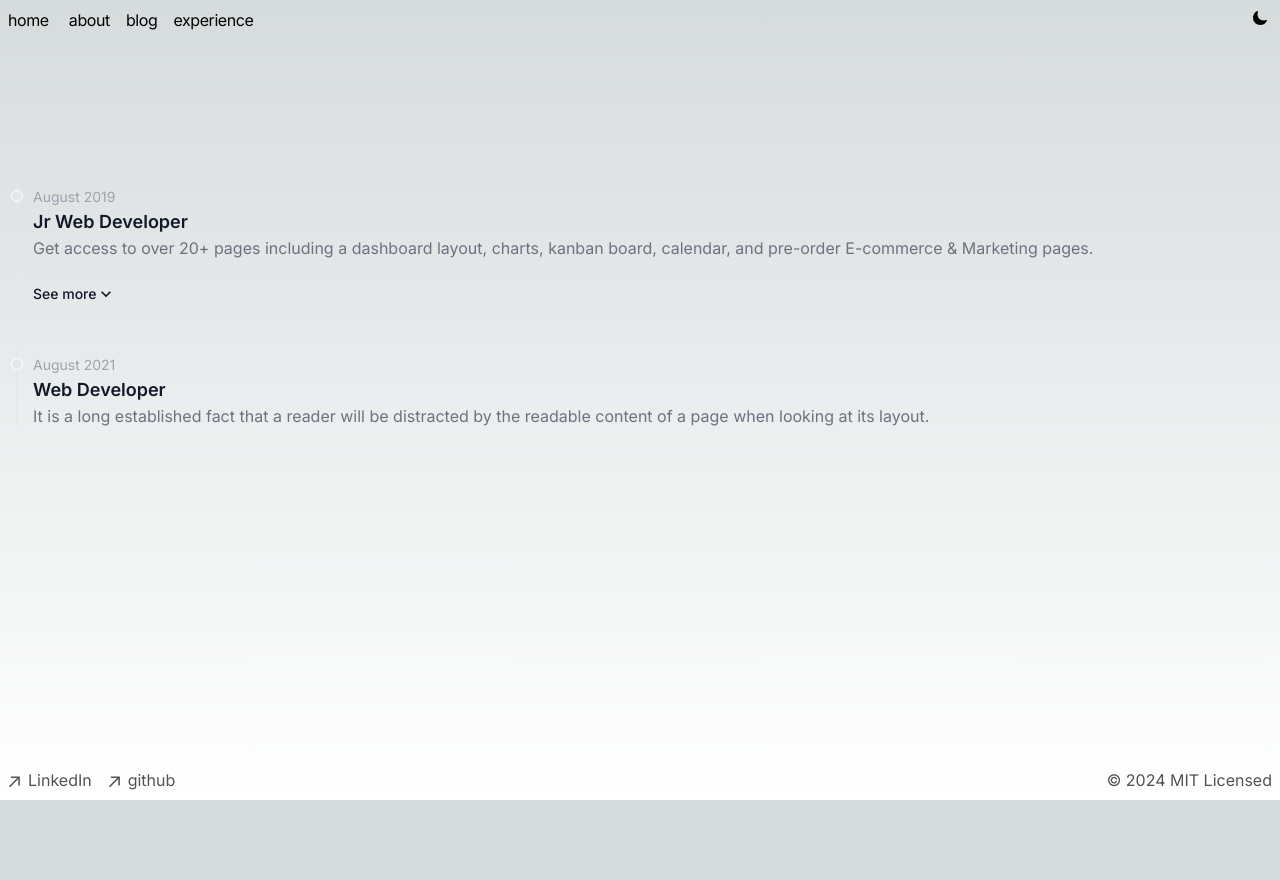
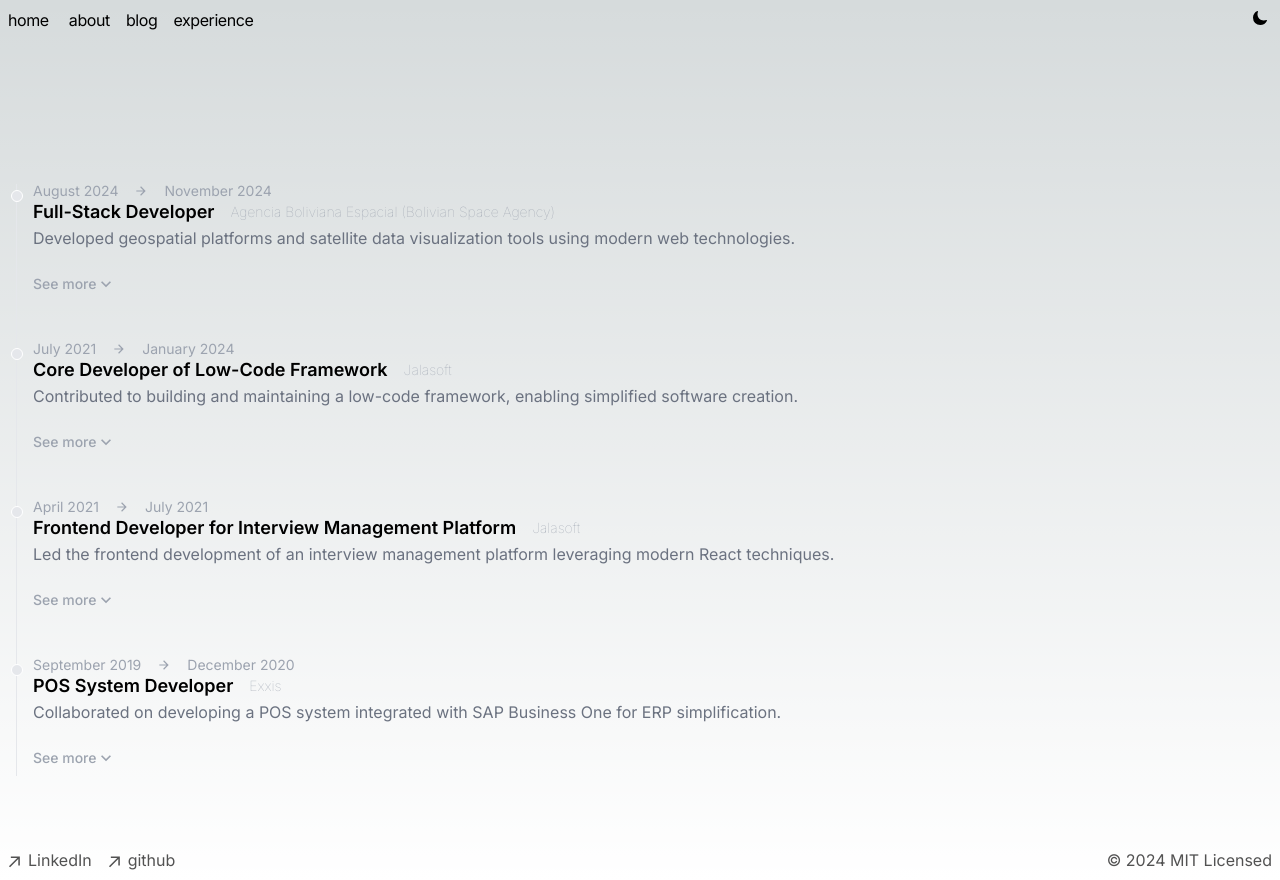
Before and after one commit to tatooin6/portfolio, a Next.js app: page /experience in a window 1280 px wide. Before the commit the page ends 800 px from the top, so only its background shows below. Built offline with nearby package versions, Linux system fonts and the light colour scheme.

Commit message:
Add improvements
- Included expand and show less button
- Improved visibility of json data
- Updated colors to make it visible on light mode

```diff
--- a/src/app/components/MilestoneItem.tsx
+++ b/src/app/components/MilestoneItem.tsx
@@ -2,7 +2,7 @@
 
 import { useState } from "react";
 import { Milestone } from "./Timeline";
-import { MdExpandMore, MdExpandLess } from "react-icons/md";
+import { MdExpandMore, MdExpandLess, MdArrowForward } from "react-icons/md";
 import { titleFormat } from "@/utils/dateUtils";
 
 const MilestoneItem = ({ milestone }: { milestone: Milestone }) => {
@@ -13,11 +13,24 @@ const MilestoneItem = ({ milestone }: { milestone: Milestone }) => {
       <li className="mb-10 ms-4">
         <div className="absolute w-3 h-3 bg-gray-200 rounded-full mt-1.5 -start-1.5 border border-white dark:border-gray-900 dark:bg-gray-700"></div>
         <time className="mb-1 text-sm font-normal leading-none text-gray-400 dark:text-gray-500">
-          {titleFormat(milestone.startDate)}
+          <div className="flex flex-row">
+            <span>{titleFormat(milestone.startDate)}</span>
+            <div className="px-4">
+              <MdArrowForward />
+            </div>
+            <span>{titleFormat(milestone.endDate)}</span>
+          </div>
         </time>
-        <h3 className="text-lg font-semibold text-gray-900 dark:text-white">
-          {milestone.title}
-        </h3>
+        <div className="flex flex-row">
+          <h3 className="text-lg font-semibold dark:text-white pr-4">
+            {milestone.title}
+          </h3>
+          {milestone.company && (
+            <div className="flex flex-col items-center justify-center text-gray-400 dark:text-gray-500">
+              <h3 className="text-sm font-thin">{milestone.company}</h3>
+            </div>
+          )}
+        </div>
         <p className="mb-4 text-base font-normal text-gray-500 dark:text-gray-400">
           {milestone.summary}
         </p>
@@ -30,7 +43,7 @@ const MilestoneItem = ({ milestone }: { milestone: Milestone }) => {
             )}
             <button
               onClick={() => setIsExpanded((isExp) => !isExp)}
-              className="inline-flex items-center py-2 text-sm font-medium text-gray-900 hover:text-blue-700 focus:z-10 focus:outline-none focus:text-blue-700 dark:text-gray-400 dark:hover:text-white"
+              className="inline-flex items-center py-2 text-sm font-medium text-gray-400 hover:text-blue-700 focus:z-10 focus:outline-none focus:text-blue-700 dark:text-gray-400 dark:hover:text-white"
             >
               {isExpanded ? (
                 <>
--- /dev/null
+++ b/src/app/content/experience.json
@@ -0,0 +1,34 @@
+[
+  {
+    "startDate": "2024-08-01",
+    "endDate": "2024-11-30",
+    "title": "Full-Stack Developer",
+    "company": "Agencia Boliviana Espacial (Bolivian Space Agency)",
+    "summary": "Developed geospatial platforms and satellite data visualization tools using modern web technologies.",
+    "extendedDescription": "Implemented a geospatial platform using Angular 12 and NodeJS, optimizing urban planning and decision-making processes. Developed tools for visualizing satellite data with ReactJS and managed Geoserver instances for publishing images and layers. Automated satellite image downloads with Bash and Python, deploying scripts using Docker."
+  },
+  {
+    "startDate": "2021-07-01",
+    "endDate": "2024-01-31",
+    "title": "Core Developer of Low-Code Framework",
+    "company": "Jalasoft",
+    "summary": "Contributed to building and maintaining a low-code framework, enabling simplified software creation.",
+    "extendedDescription": "Developed and maintained a low-code framework using TypeScript, KnockoutJS, and KendoUI to facilitate software creation without advanced technical knowledge. Implemented automated testing with C#, Selenium, and .NET Core in a SCRUM environment. Managed versioning and CI/CD pipelines using Git and Azure DevOps."
+  },
+  {
+    "startDate": "2021-04-01",
+    "endDate": "2021-07-31",
+    "title": "Frontend Developer for Interview Management Platform",
+    "company": "Jalasoft",
+    "summary": "Led the frontend development of an interview management platform leveraging modern React techniques.",
+    "extendedDescription": "Led the frontend development of a platform for managing technical interviews using ReactJS and Redux. Implemented advanced routing, atomic design principles, and automated deployment on a VPS using Docker and GitLab CI/CD. Designed and developed REST APIs for proof of concept and contributed to the global UI/UX design."
+  },
+  {
+    "startDate": "2019-09-01",
+    "endDate": "2020-12-31",
+    "title": "POS System Developer",
+    "company": "Exxis",
+    "summary": "Collaborated on developing a POS system integrated with SAP Business One for ERP simplification.",
+    "extendedDescription": "Developed a POS system integrated with SAP Business One, simplifying ERP operations for non-experienced users. Implemented RESTful APIs using PHP (Yii framework) to ensure efficient backend communication."
+  }
+]
--- a/src/app/experience/page.tsx
+++ b/src/app/experience/page.tsx
@@ -1,28 +1,14 @@
 import React from "react";
 import Timeline from "../components/Timeline";
 import { Milestone } from "../components/Timeline";
+import experienceData from "@/app/content/experience.json";
 
 const Experience = () => {
-  const milestones: Milestone[] = [
-    {
-      startDate: new Date(2019, 7, 11),
-      endDate: new Date(2020, 11, 31),
-      title: "Jr Web Developer",
-      company: "Exxis",
-      summary:
-        "Get access to over 20+ pages including a dashboard layout, charts, kanban board, calendar, and pre-order E-commerce & Marketing pages.",
-      extendedDescription:
-        "Lorem Ipsum is simply dummy text of the printing and typesetting industry. Lorem Ipsum has been the industry's standard dummy text ever since the 1500s, when an unknown printer took a galley of type and scrambled it to make a type specimen book. It has survived not only five centuries, but also the leap into electronic typesetting, remaining essentially unchanged. It was popularised in the 1960s with the release of Letraset sheets containing Lorem Ipsum passages, and more recently with desktop publishing software like Aldus PageMaker including versions of Lorem Ipsum.",
-    },
-    {
-      startDate: new Date(2021, 7, 11),
-      endDate: new Date(2024, 9, 31),
-      title: "Web Developer",
-      company: "Jalasoft",
-      summary:
-        "It is a long established fact that a reader will be distracted by the readable content of a page when looking at its layout.",
-    },
-  ];
+  const milestones: Milestone[] = experienceData.map((item) => ({
+    ...item,
+    startDate: new Date(item.startDate),
+    endDate: new Date(item.endDate),
+  }));
 
   return (
     <div className="px-4">
```
Also changed, not shown: src/app/components/Timeline.tsx (+17 -17 lines).
